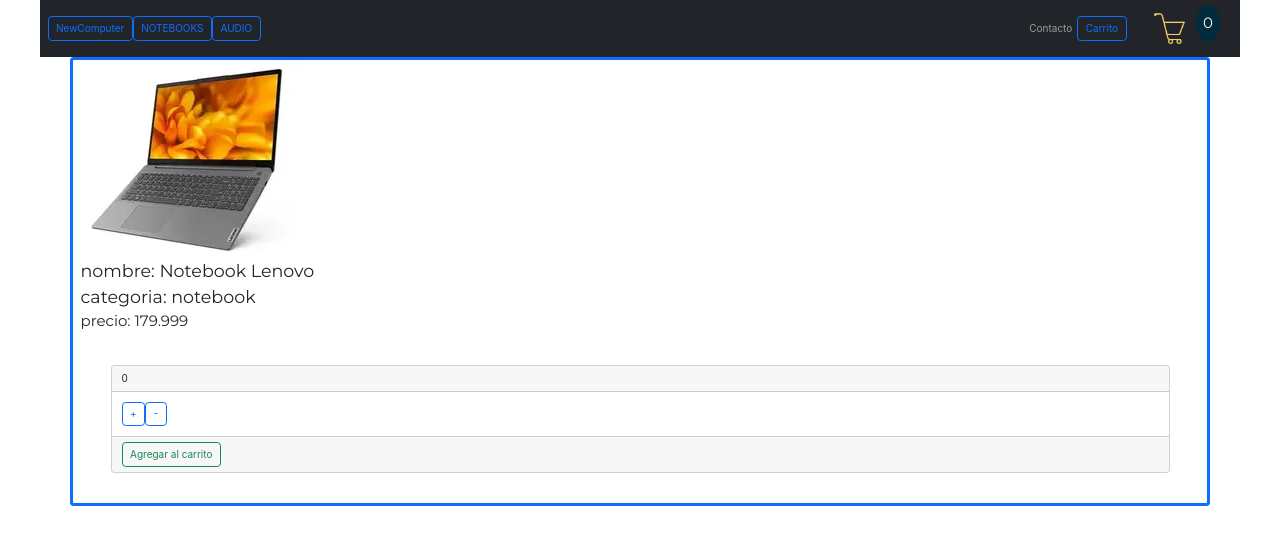
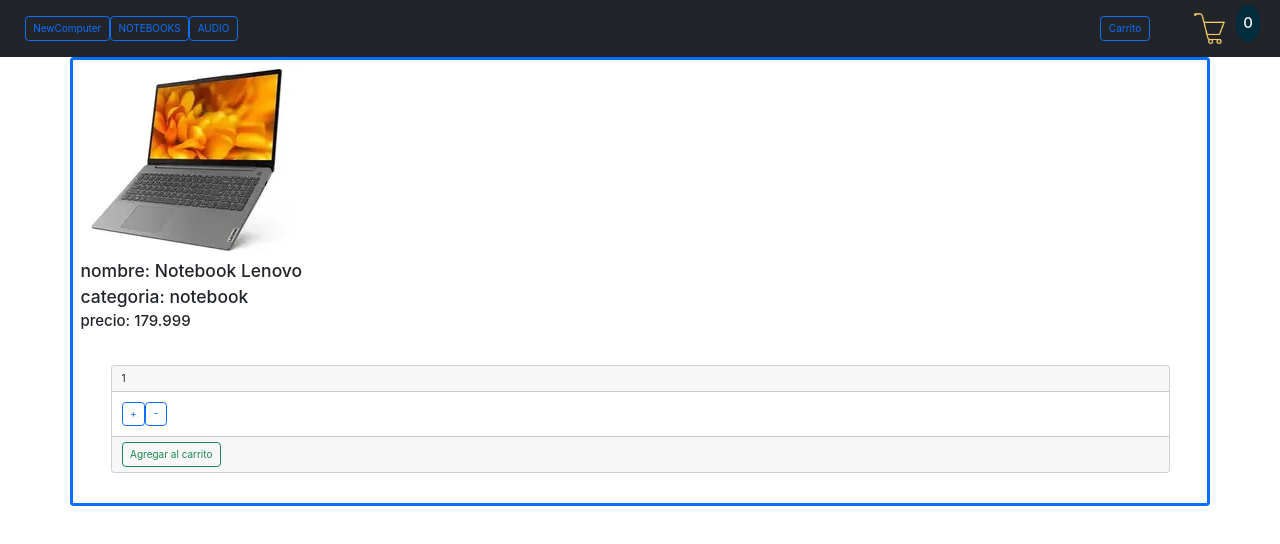
Before and after one commit to cristhol/ReactJS-Entregas, a React (Vite) app in the folder newcomputer-vite/: page /detail/2 in a window 1280 px wide. Shown: the top 544 px of the page. Built offline with nearby package versions, Linux system fonts and the light colour scheme.

Commit message:
correccion segunda entrega

```diff
--- a/newcomputer-vite/src/App.css
+++ b/newcomputer-vite/src/App.css
@@ -14,29 +14,9 @@
   overflow-x: hidden;
 }
 
-h1, h2, h3, h4, h5, h6, p {
-  font-family: 'Montserrat', sans-serif;
-}
 
-ul {
-  list-style: none;
-}
-
-li {
-  text-decoration: none;
-  color: #012C3D;
-}
-
-a {
-  text-decoration: none;
-}
 
 body {
   background-color: #F7F8F3;
   color: #012C3D;
 }
-
-.App-Container {
-  max-width: 1200px;
-  margin: 0 auto;
-}
--- a/newcomputer-vite/src/Components/ItemCount/ItemCount.jsx
+++ b/newcomputer-vite/src/Components/ItemCount/ItemCount.jsx
@@ -1,21 +1,19 @@
-import React, { useState } from 'react'
+import { useState } from 'react'
 
-const ItemCount = (stock=10, initial=1, onAdd) => {
-    const [ count, setCount ] = useState(0)
+
+
+const ItemCount = ({ stock = 10, initial = 1, onAdd }) => {
+    const [count, setCount] = useState(initial)
 
     const restar = () => {
-        if (count > initial){
-            setCount(count-1)
+        if (count > initial) {
+            setCount(count - 1)
         }
     }
     const sumar = () => {
-        if (count > stock){
-        setCount(count+1)
+        if (count < stock) {
+            setCount(count + 1)
         }
-}
-
-const handleOnAdd = () => {
-    onAdd (count)
     }
     return (
         <div className="card m-5">
@@ -27,7 +25,7 @@
                 <button onClick={restar} className="btn btn-outline-primary">-</button>
             </div>
             <div className="card-footer">
-            <button className="btn btn-outline-success" onClick={  handleOnAdd }> Agregar al carrito</button>
+                <button className="btn btn-outline-success" onClick={() => onAdd(count)}> Agregar al carrito</button>
             </div>
 
         </div>
--- a/newcomputer-vite/src/Components/ItemDetail/ItemDetail.jsx
+++ b/newcomputer-vite/src/Components/ItemDetail/ItemDetail.jsx
@@ -1,14 +1,20 @@
-import React from "react";
+
+import { useCartContext } from "../../Context/CartContext";
 import ItemCount from "../ItemCount/ItemCount";
 
+
 const ItemDetail = ( {product} ) => {
+
+    const {  agregarCarrito } = useCartContext()
+
     const onAdd = (cant) => {
-        console.log(' la cantidad seleccionada es:', cant)
-    }
+        console.log('la cantidad seleccionada es:', cant)
+        agregarCarrito( { ... product, cant} )
+}
 
     return (
-        <div className="container border border-3 border-primary rounded">
-            <div className="row">
+        <div className='container border border-3 border-primary rounded'>
+            <div className='row'>
                 <div className="col">
                     <img className="W-50" src={product.foto} alt='foto producto'></img>
                     <h3>nombre: {product.nombre}</h3>
@@ -16,7 +22,8 @@
                     <h4>precio: {product.precio}</h4>
                 </div>
                 <div clasName="col">
-                    <ItemCount stock={20} initial={1} onAdd={onAdd}/>
+                <ItemCount stock={20} initial={1} onAdd={onAdd}/>
+
                 </div>
             </div>
         </div>
--- a/newcomputer-vite/src/Components/ItemDetailContainer/ItemDetailContainer.jsx
+++ b/newcomputer-vite/src/Components/ItemDetailContainer/ItemDetailContainer.jsx
@@ -1,7 +1,7 @@
 import React, { useState, useEffect } from "react";
 import { useParams } from "react-router-dom";
-import { gFetch } from "../../helpers/gFetch";
 import ItemDetail from "../ItemDetail/ItemDetail";
+import { gFetch } from "../../helpers/gfetch"
 
 const ItemDetailContainer = () => {
     const [ product, setProduct ] = useState({})
--- a/newcomputer-vite/src/Components/ItemListContainer/ItemListContainer.jsx
+++ b/newcomputer-vite/src/Components/ItemListContainer/ItemListContainer.jsx
@@ -1,7 +1,7 @@
 
 import {useState, useEffect} from 'react'
 import { useParams } from 'react-router-dom'
-import { gFetch } from '../../helpers/gFetch'
+import { gFetch } from '../../helpers/gfetch'
 import ItemList from '../ItemList/ItemList'
 
 import './ItemListContainer.css'
--- a/newcomputer-vite/src/Components/NavBar/NavBar.jsx
+++ b/newcomputer-vite/src/Components/NavBar/NavBar.jsx
@@ -15,11 +15,11 @@
                 <Navbar.Toggle aria-controls="responsive-navbar-nav" />
                 <Navbar.Collapse id="responsive-navbar-nav">
                     <Nav className="me-auto">
-                    <NavLink className='btn btn-outline-primary'  to='/category/notebooks'>Notebooks</NavLink>
+                    <NavLink className='btn btn-outline-primary'  to='/category/notebook'>Notebooks</NavLink>
                     <NavLink className='btn btn-outline-primary'  to='/category/audio'>Audio</NavLink>
                     </Nav>
                     <Nav>
-                        <Nav.Link href="#deets">Contacto</Nav.Link>
+
                         <Link className='btn btn-outline-primary'  to="/ cart">
                             Carrito
                         </Link>
--- a/newcomputer-vite/src/Containers/CartContainer/CartContainer.jsx
+++ b/newcomputer-vite/src/Containers/CartContainer/CartContainer.jsx
@@ -1,8 +1,19 @@
 import React from 'react'
+import { useCartContext } from '../../Context/CartContext'
 
 const CartContainer = () => {
+
+    const { cartList} = useCartContext()
+
   return (
-    <div>CartContainer</div>
+    <div>
+      {cartList.map(prod => <div key={prod.id}>
+                                      <img src={ prod.foto } alt="" />
+                                      Nombre { prod.nombre } - Categoria: {prod.categoria} - Precio: {prod.precio}
+
+                            </div>)}
+
+    </div>
   )
 }
 
--- /dev/null
+++ b/newcomputer-vite/src/Context/CartContext.jsx
@@ -0,0 +1,27 @@
+import { useContext, useState, createContext  } from "react";
+
+
+  const CartContext = createContext ([])
+
+ export const useCartContext = () => useContext (CartContext)
+
+ export const CartContextProvider = ( {children} ) =>{
+
+    const [ cartList, setCartList] = useState ([])
+
+    const agregarCarrito = (product) => {
+        setCartList ([... cartList, product])
+    }
+
+
+
+    return (
+        <CartContext.Provider value={{
+                cartList,
+                agregarCarrito
+        }}>
+            {children}
+
+        </CartContext.Provider>
+    )
+ }
```
Also changed, not shown: newcomputer-vite/src/App.jsx (+5 -2 lines), newcomputer-vite/src/Components/ItemCount/ItemCount.css (added). Lines whose indentation alone changed are shown as unchanged.
